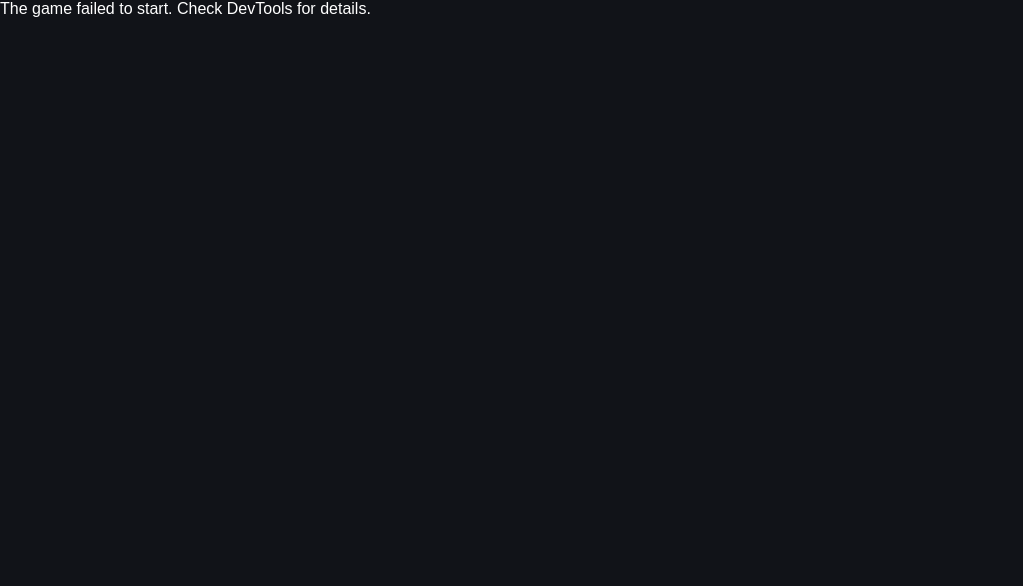
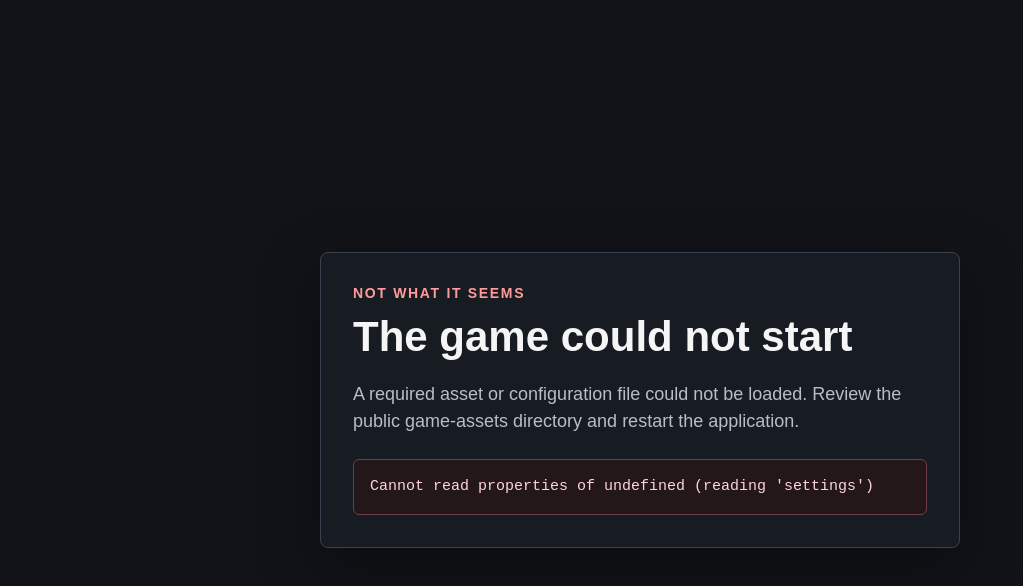
Before and after one commit to ericsundberg/nostos-framework, a website built with Vite: page index.html in a window 1280 px wide. Shown: the whole page, without its empty margins (0-1023 px from the left). Built offline with nearby package versions, Linux system fonts and the light colour scheme.

Commit message:
feat: add startup diagnostics

```diff
--- a/package.json
+++ b/package.json
@@ -1,7 +1,7 @@
 {
   "name": "not-what-it-seems",
   "productName": "not-what-it-seems",
-  "version": "0.0.5-prealpha",
+  "version": "0.0.6-prealpha",
   "description": "My Electron application description",
   "main": ".vite/build/main.js",
   "private": true,
--- a/src/renderer/index.ts
+++ b/src/renderer/index.ts
@@ -1,9 +1,26 @@
 import './styles/base.css';
+
 import { startGame } from '../game/bootstrap';
+import { StartupScreen } from './startup/StartupScreen';
 
-void startGame(document.body).catch((error: unknown) => {
-  console.error('Failed to start the game:', error);
+const startupScreen =
+  new StartupScreen(document.body);
 
-  document.body.textContent =
-    'The game failed to start. Check DevTools for details.';
-});
+startupScreen.showLoading();
+
+const launchGame =
+  async (): Promise<void> => {
+    try {
+      await startGame(document.body);
+      startupScreen.destroy();
+    } catch (error: unknown) {
+      console.error(
+        'Failed to start the game:',
+        error,
+      );
+
+      startupScreen.showError(error);
+    }
+  };
+
+void launchGame();
--- /dev/null
+++ b/src/renderer/startup/StartupScreen.ts
@@ -0,0 +1,140 @@
+const getErrorMessage = (
+  error: unknown,
+): string => {
+  if (
+    error instanceof Error &&
+    error.message.trim().length > 0
+  ) {
+    return error.message;
+  }
+
+  if (
+    typeof error === 'string' &&
+    error.trim().length > 0
+  ) {
+    return error;
+  }
+
+  return 'An unknown startup error occurred.';
+};
+
+export class StartupScreen {
+  private readonly root:
+    HTMLElement;
+
+  private readonly heading:
+    HTMLHeadingElement;
+
+  private readonly message:
+    HTMLParagraphElement;
+
+  private readonly details:
+    HTMLPreElement;
+
+  public constructor(
+    host: HTMLElement,
+  ) {
+    this.root =
+      document.createElement('section');
+
+    this.root.className =
+      'startup-screen';
+
+    this.root.setAttribute(
+      'aria-live',
+      'polite',
+    );
+
+    const panel =
+      document.createElement('div');
+
+    panel.className =
+      'startup-screen__panel';
+
+    const label =
+      document.createElement('p');
+
+    label.className =
+      'startup-screen__label';
+
+    label.textContent =
+      'Not What It Seems';
+
+    this.heading =
+      document.createElement('h1');
+
+    this.heading.className =
+      'startup-screen__heading';
+
+    this.message =
+      document.createElement('p');
+
+    this.message.className =
+      'startup-screen__message';
+
+    this.details =
+      document.createElement('pre');
+
+    this.details.className =
+      'startup-screen__details';
+
+    this.details.hidden = true;
+
+    panel.appendChild(label);
+    panel.appendChild(this.heading);
+    panel.appendChild(this.message);
+    panel.appendChild(this.details);
+
+    this.root.appendChild(panel);
+    host.appendChild(this.root);
+  }
+
+  public showLoading(
+    message =
+      'Loading settings and public assets…',
+  ): void {
+    this.root.dataset.state =
+      'loading';
+
+    this.root.setAttribute(
+      'role',
+      'status',
+    );
+
+    this.heading.textContent =
+      'Starting the game';
+
+    this.message.textContent =
+      message;
+
+    this.details.textContent = '';
+    this.details.hidden = true;
+  }
+
+  public showError(
+    error: unknown,
+  ): void {
+    this.root.dataset.state =
+      'error';
+
+    this.root.setAttribute(
+      'role',
+      'alert',
+    );
+
+    this.heading.textContent =
+      'The game could not start';
+
+    this.message.textContent =
+      'A required asset or configuration file could not be loaded. Review the public game-assets directory and restart the application.';
+
+    this.details.textContent =
+      getErrorMessage(error);
+
+    this.details.hidden = false;
+  }
+
+  public destroy(): void {
+    this.root.remove();
+  }
+}
--- a/src/renderer/styles/base.css
+++ b/src/renderer/styles/base.css
@@ -24,3 +24,68 @@ canvas {
   width: 100%;
   height: 100%;
 }
+.startup-screen {
+  position: fixed;
+  inset: 0;
+  z-index: 1000;
+  display: grid;
+  place-items: center;
+  padding: 32px;
+  color: #f5f5f5;
+  background: #111318;
+}
+
+.startup-screen__panel {
+  width: min(640px, 100%);
+  padding: 32px;
+  border: 1px solid #394150;
+  border-radius: 8px;
+  background: #171b22;
+  box-shadow: 0 20px 60px rgb(0 0 0 / 35%);
+}
+
+.startup-screen__label {
+  margin: 0 0 12px;
+  color: #8ecae6;
+  font-size: 14px;
+  font-weight: bold;
+  letter-spacing: 0.12em;
+  text-transform: uppercase;
+}
+
+.startup-screen__heading {
+  margin: 0;
+  font-size: clamp(28px, 5vw, 42px);
+  line-height: 1.15;
+}
+
+.startup-screen__message {
+  margin: 20px 0 0;
+  color: #b8bec9;
+  font-size: 18px;
+  line-height: 1.5;
+}
+
+.startup-screen__details {
+  margin: 24px 0 0;
+  padding: 16px;
+  overflow-wrap: anywhere;
+  white-space: pre-wrap;
+  color: #ffd6d6;
+  border: 1px solid #713d45;
+  border-radius: 6px;
+  background: #24171a;
+  font-family: monospace;
+  font-size: 15px;
+  line-height: 1.5;
+}
+
+.startup-screen[data-state='loading']
+  .startup-screen__panel {
+  border-color: #42556a;
+}
+
+.startup-screen[data-state='error']
+  .startup-screen__label {
+  color: #ff9b9b;
+}
```
Also changed, not shown: 1 other file.
